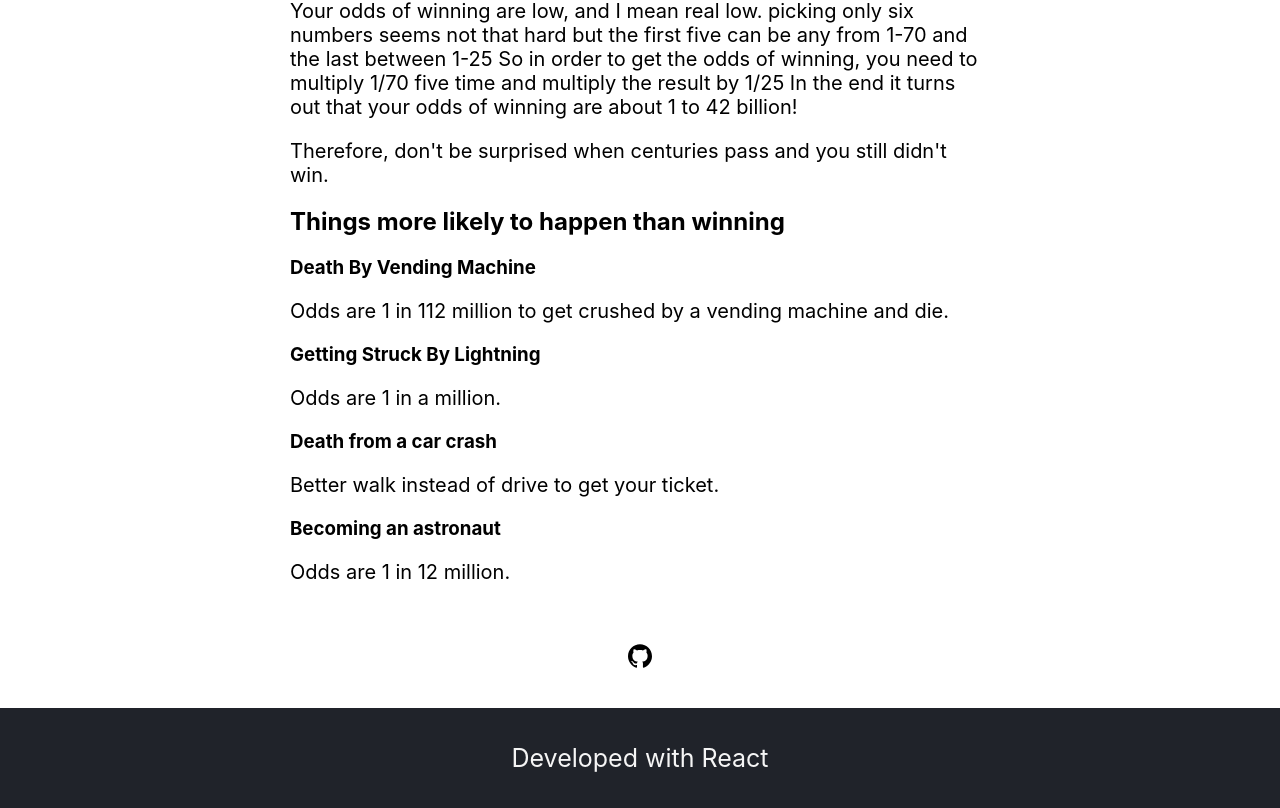
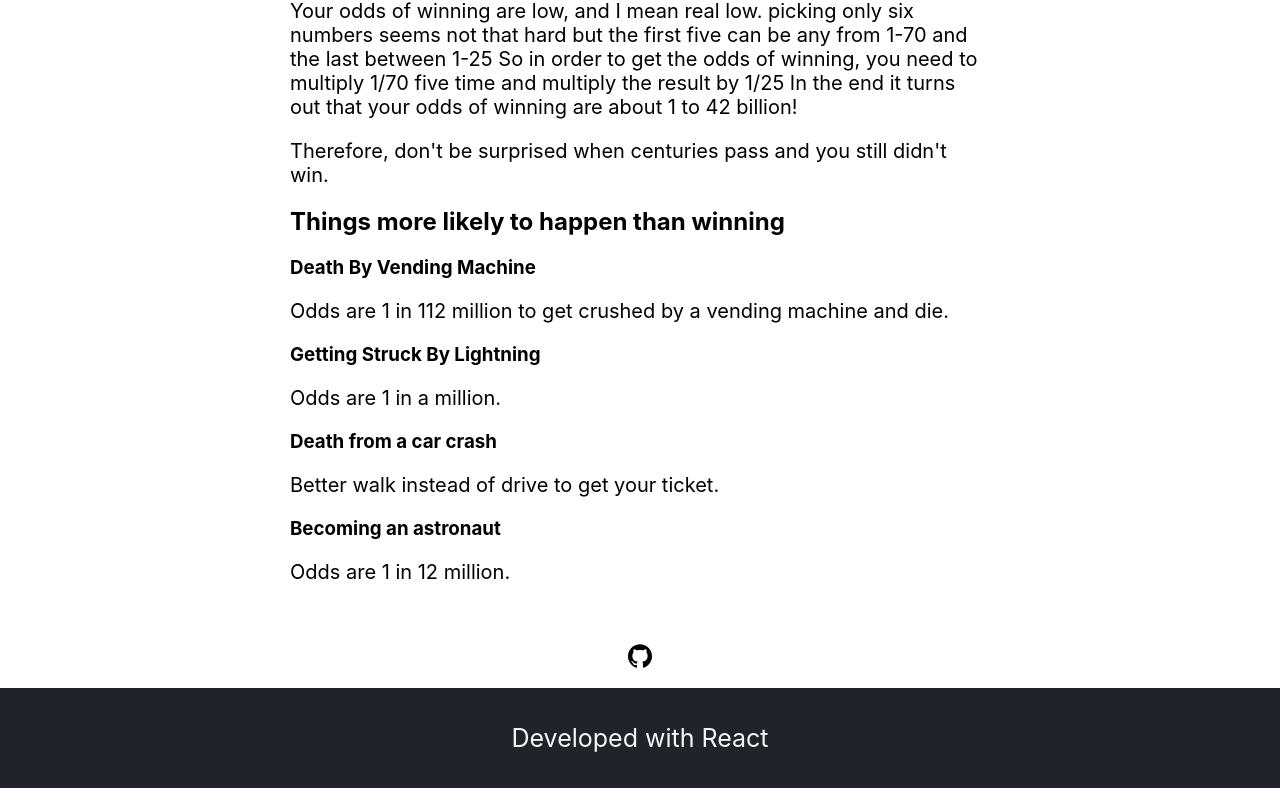
Before and after one commit to TamerMograbi/Lottery-Sim, a React (Create React App) app: page / in a window 1280 px wide. Shown: the part 1423-2231 px from the top of the page. Built offline with nearby package versions, Linux system fonts and the light colour scheme.

Commit message:
reduce bottom margin of github icon

```diff
--- a/src/css/App.css
+++ b/src/css/App.css
@@ -14,5 +14,5 @@
 
 .githubIcon{
   margin-top: 40px;
-  margin-bottom: 10px;
+  margin-bottom: -10px;
 }
```
